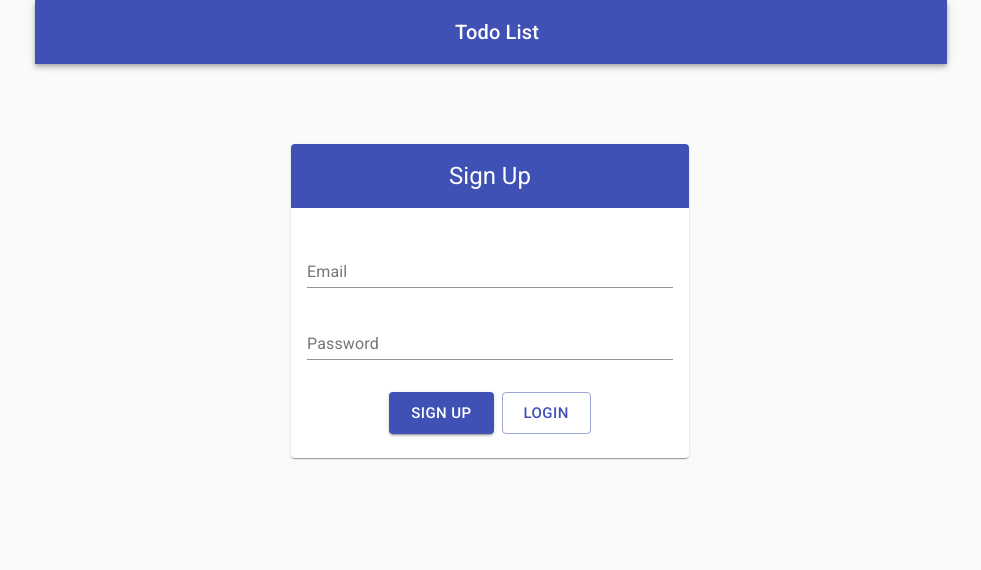
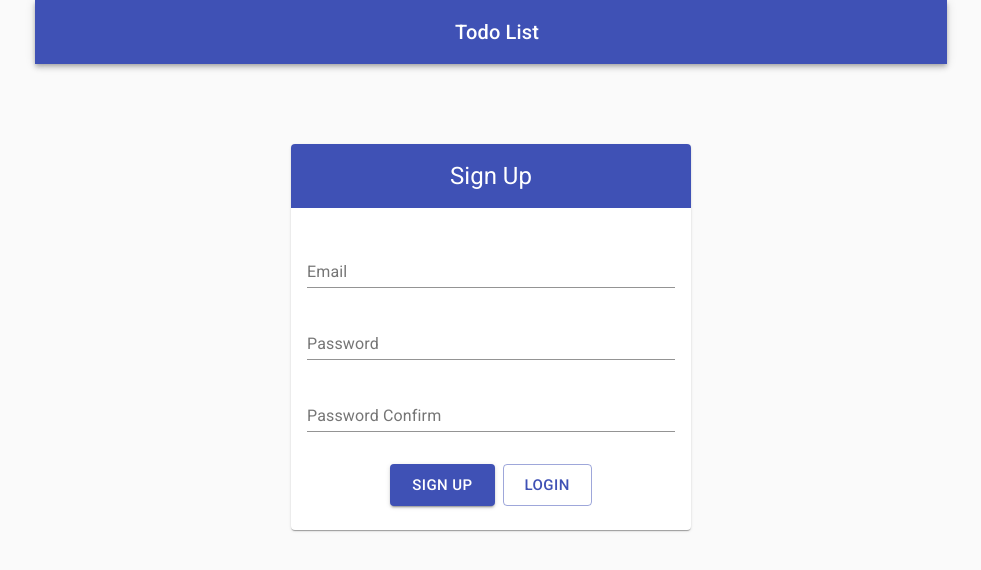
Before and after one commit to convers39/react-todo-list, a React (Create React App) app: page /register in a window 1280 px wide. Shown: the top 570 px of the page, without its empty margins (149-1130 px from the left). Built offline with nearby package versions, Linux system fonts and the light colour scheme; no server answers.

Commit message:
use react-hook-form in registration form

```diff
--- a/package.json
+++ b/package.json
@@ -19,6 +19,7 @@
     "react-dnd": "^13.1.1",
     "react-dnd-html5-backend": "^12.1.1",
     "react-dom": "^17.0.1",
+    "react-hook-form": "^6.15.4",
     "react-router-dom": "^5.2.0",
     "react-scripts": "4.0.3",
     "redux-devtools-extension": "^2.13.8",
--- a/src/components/Login.jsx
+++ b/src/components/Login.jsx
@@ -52,24 +52,24 @@ const Login = () => {
     password: ''
   })
   const [authError, setAuthError] = useState({ msg: '' })
+  const [submitting, setSubmitting] = useState(false)
 
-  const handleFocus = (e) => {
+  const resetError = (e) => {
     const { name } = e.target
     setAuthError({ msg: '' })
     setFormErrors({ ...formErrors, [name]: '' })
   }
 
-  const handleChange = (e) => {
+  const validateInput = (e) => {
     const { name, value } = e.target
     const errors = { ...formErrors }
     switch (name) {
       case 'email':
-        const emailRe = /^[a-zA-Z0-9.!#$%&'*+/=?^_`{|}~-]+@[a-zA-Z0-9-]+(?:\.[a-zA-Z0-9-]+)*$/
+        const emailRe = /^([a-zA-Z0-9_.-]+@[\da-zA-Z.-]+\.[a-zA-Z.]{2,6})$/
         errors[name] = emailRe.test(value) ? '' : 'Invalid email address'
         break
       case 'password':
         const passwordRe = /(?=.*\d)(?=.*[a-z]|[A-Z]).{6,20}/
-
         errors[name] = passwordRe.test(value)
           ? ''
           : 'Password must be at least 6 characters including digits and characters'
@@ -81,7 +81,8 @@ const Login = () => {
   }
 
   const handleLogIn = (e) => {
-    e && e.preventDefault()
+    e.preventDefault()
+    setSubmitting(true)
     const { email, password } = e.target.elements
     logIn(email.value, password.value)
       .then((user) => {
@@ -91,6 +92,7 @@ const Login = () => {
       })
       .catch((err) => {
         console.log(err)
+        setSubmitting(false)
         setAuthError({ msg: err.message })
       })
   }
@@ -119,8 +121,8 @@ const Login = () => {
               label='Email'
               placeholder='Email'
               margin='normal'
-              onFocus={handleFocus}
-              onBlur={handleChange}
+              onFocus={resetError}
+              onBlur={validateInput}
               error={!!formErrors.email}
               helperText={formErrors.email}
             />
@@ -130,10 +132,10 @@ const Login = () => {
               name='password'
               type='password'
               label='Password'
-              placeholder='Password'
+              placeholder='Password includes 6-20 characters and numbers'
               margin='normal'
-              onFocus={handleFocus}
-              onBlur={handleChange}
+              onFocus={resetError}
+              onBlur={validateInput}
               error={!!formErrors.password}
               helperText={formErrors.password}
             />
@@ -144,7 +146,9 @@ const Login = () => {
               size='large'
               color='primary'
               type='submit'
-              disabled={!!formErrors.email || !!formErrors.password}
+              disabled={
+                !!formErrors.email || !!formErrors.password || submitting
+              }
             >
               Log in
             </Button>
@@ -152,6 +156,7 @@ const Login = () => {
               variant='outlined'
               size='large'
               color='primary'
+              disabled={submitting}
               component={RouterLink}
               to='/register'
             >
--- a/src/components/NewTodo.jsx
+++ b/src/components/NewTodo.jsx
@@ -57,7 +57,6 @@ const NewTodo = () => {
     }
     console.log('check new todo args', taskText, date, tags)
     setTask('')
-    // addTodo(taskText, listName, date, tags);
     dispatch(addTodo(uid, listName, taskText, date, tags))
   }
 
--- a/src/components/Profile.jsx
+++ b/src/components/Profile.jsx
@@ -2,7 +2,6 @@ import React, { useRef, useState } from 'react'
 import { useAuth } from '../contexts/Auth'
 import { Link as RouterLink, useHistory } from 'react-router-dom'
 import {
-  // Alert,
   TextField,
   Card,
   CardContent,
@@ -10,7 +9,7 @@ import {
   CardHeader,
   Button
 } from '@material-ui/core'
-// import Alert from '@material-ui/core/Alert'
+import { Alert } from '@material-ui/lab'
 import { createStyles, makeStyles } from '@material-ui/core/styles'
 
 const useStyles = makeStyles((theme) =>
@@ -93,7 +92,7 @@ const Profile = () => {
       >
         <Card className={classes.card}>
           <CardHeader className={classes.header} title='Profile' />
-          {/* {error && <Alert severity='error'>{error}</Alert>} */}
+          {error && <Alert severity='error'>{error}</Alert>}
           <CardContent>
             <TextField
               // error={state.isError}
--- a/src/components/Register.jsx
+++ b/src/components/Register.jsx
@@ -1,5 +1,6 @@
-import React from 'react'
+import React, { useState } from 'react'
 import { Redirect, Link as RouterLink, useHistory } from 'react-router-dom'
+import { useForm, Controller } from 'react-hook-form'
 import {
   TextField,
   Card,
@@ -8,6 +9,7 @@ import {
   CardHeader,
   Button
 } from '@material-ui/core'
+import { Alert } from '@material-ui/lab'
 import { createStyles, makeStyles } from '@material-ui/core/styles'
 
 import { useAuth } from '../contexts/Auth'
@@ -44,50 +46,132 @@ const Register = () => {
   const classes = useStyles()
   const { signUp, currentUser } = useAuth()
   const history = useHistory()
+  const {
+    clearErrors,
+    // register,
+    handleSubmit,
+    errors,
+    getValues,
+    control
+  } = useForm()
+  const [authError, setAuthError] = useState('')
+  // const password = useRef({})
+  // password.current = watch('password', '')
 
   const handleSignUp = (e) => {
     e.preventDefault()
     const { email, password } = e.target.elements
+
     signUp(email.value, password.value)
       .then((data) => {
         history.push('/login')
         console.log(data)
       })
-      .catch(console.error)
+      .catch((err) => {
+        setAuthError({ msg: err.message })
+      })
   }
 
   if (currentUser) {
     return <Redirect to='/' />
   }
-
+  console.log('errors', errors)
   return (
     <div className='login'>
       <form
         className={classes.container}
         noValidate
         autoComplete='off'
-        onSubmit={handleSignUp}
+        onSubmit={handleSubmit(handleSignUp)}
       >
         <Card className={classes.card}>
           <CardHeader className={classes.header} title='Sign Up' />
+          {authError.msg && <Alert severity='error'>{authError.msg}</Alert>}
           <CardContent>
+            <Controller
+              name='email'
+              control={control}
+              defaultValue=''
+              rules={{
+                required: true,
+                pattern: {
+                  value: /^([a-zA-Z0-9_.-]+@[\da-zA-Z.-]+\.[a-zA-Z.]{2,6})$/,
+                  message: 'Invalid email address'
+                }
+              }}
+              as={
                 <TextField
-              // error={state.isError}
                   fullWidth
                   id='email'
                   type='email'
+                  // name='email'
                   label='Email'
                   placeholder='Email'
                   margin='normal'
+                  onFocus={() => clearErrors('email')}
+                  // inputRef={register({
+
+                  // })}
+                  error={errors.email}
+                  helperText={errors.email?.message}
                 />
+              }
+            />
+            <Controller
+              name='password'
+              control={control}
+              defaultValue=''
+              rules={{
+                pattern: {
+                  value: /(?=.*\d)(?=.*[a-z]|[A-Z]).{6,20}/,
+                  message:
+                    'Password must be at least 6 characters including digits and characters'
+                },
+                required: true
+              }}
+              as={
                 <TextField
-              // error={state.isError}
                   fullWidth
                   id='password'
+                  // name='password'
                   type='password'
                   label='Password'
                   placeholder='Password'
                   margin='normal'
+                  onFocus={() => clearErrors('password')}
+                  error={errors.password}
+                  // inputRef={register({
+
+                  // })}
+                  helperText={errors.password?.message}
+                />
+              }
+            />
+            <Controller
+              name='passwordConfirm'
+              control={control}
+              defaultValue=''
+              rules={{
+                required: true,
+                validate: (value) =>
+                  value === getValues('password') || 'The passwords must match'
+              }}
+              as={
+                <TextField
+                  fullWidth
+                  id='passwordConfirm'
+                  // name='passwordConfirm'
+                  type='password'
+                  label='Password Confirm'
+                  placeholder='Password Confirm'
+                  margin='normal'
+                  onFocus={() => clearErrors('passwordConfirm')}
+                  // inputRef={register({
+                  // })}
+                  error={errors.passwordConfirm}
+                  helperText={errors.passwordConfirm?.message}
+                />
+              }
             />
           </CardContent>
           <CardActions className={classes.actions}>
@@ -96,6 +180,7 @@ const Register = () => {
               size='large'
               color='primary'
               type='submit'
+              disabled={!!Object.keys(errors).length}
             >
               Sign up
             </Button>
```
Also changed, not shown: 2 other files (tests, documents, lock files or other folders). Lines whose indentation alone changed are shown as unchanged.
